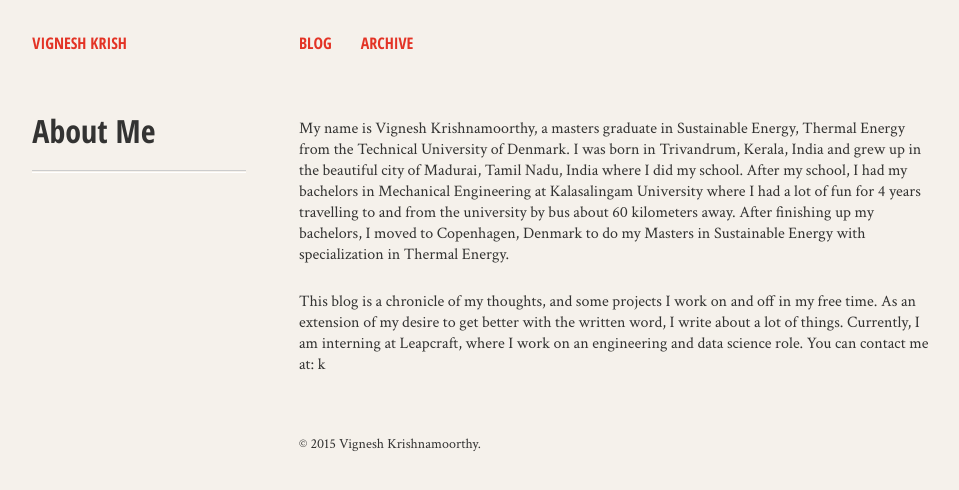
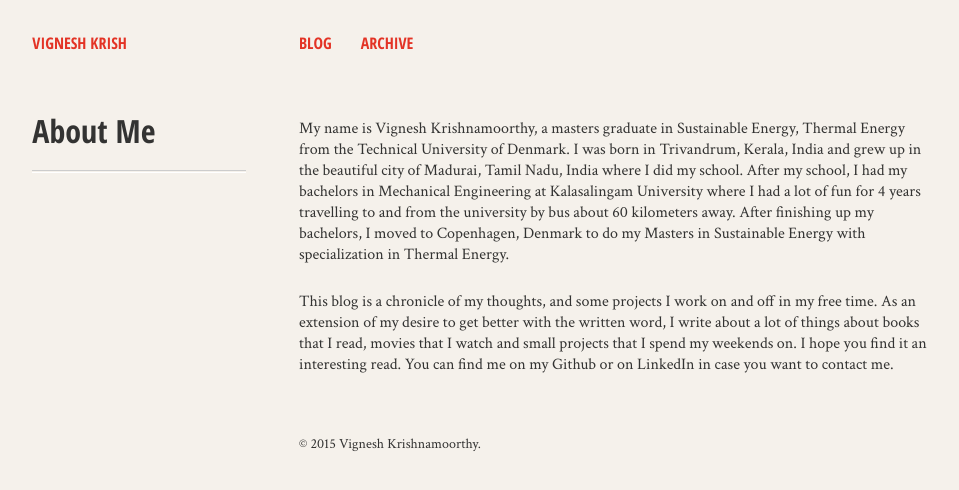
Before and after one commit to vignkri/vignkri.github.io, a Jekyll site: the page built from index.md, in a window 1280 px wide. Shown: the top 490 px of the page, without its empty margins (21-980 px from the left). Built offline with Jekyll 4.4.1, drawn with Linux system fonts in a browser that asks for light colours; nearby versions of some CDN libraries.

Commit message:
updated home page

```diff
--- a/index.md
+++ b/index.md
@@ -11,4 +11,4 @@ image:
 
 My name is Vignesh Krishnamoorthy, a masters graduate in Sustainable Energy, Thermal Energy from the Technical University of Denmark. I was born in Trivandrum, Kerala, India and grew up in the beautiful city of Madurai, Tamil Nadu, India where I did my school. After my school, I had my bachelors in Mechanical Engineering at Kalasalingam University where I had a lot of fun for 4 years travelling to and from the university by bus about 60 kilometers away. After finishing up my bachelors, I moved to Copenhagen, Denmark to do my Masters in Sustainable Energy with specialization in Thermal Energy.
 
-This blog is a chronicle of my thoughts, and some projects I work on and off in my free time. As an extension of my desire to get better with the written word, I write about a lot of things. Currently, I am interning at Leapcraft, where I work on an engineering and data science role. You can contact me at: k
+This blog is a chronicle of my thoughts, and some projects I work on and off in my free time. As an extension of my desire to get better with the written word, I write about a lot of things about books that I read, movies that I watch and small projects that I spend my weekends on. I hope you find it an interesting read. You can find me on my Github or on LinkedIn in case you want to contact me.
```
